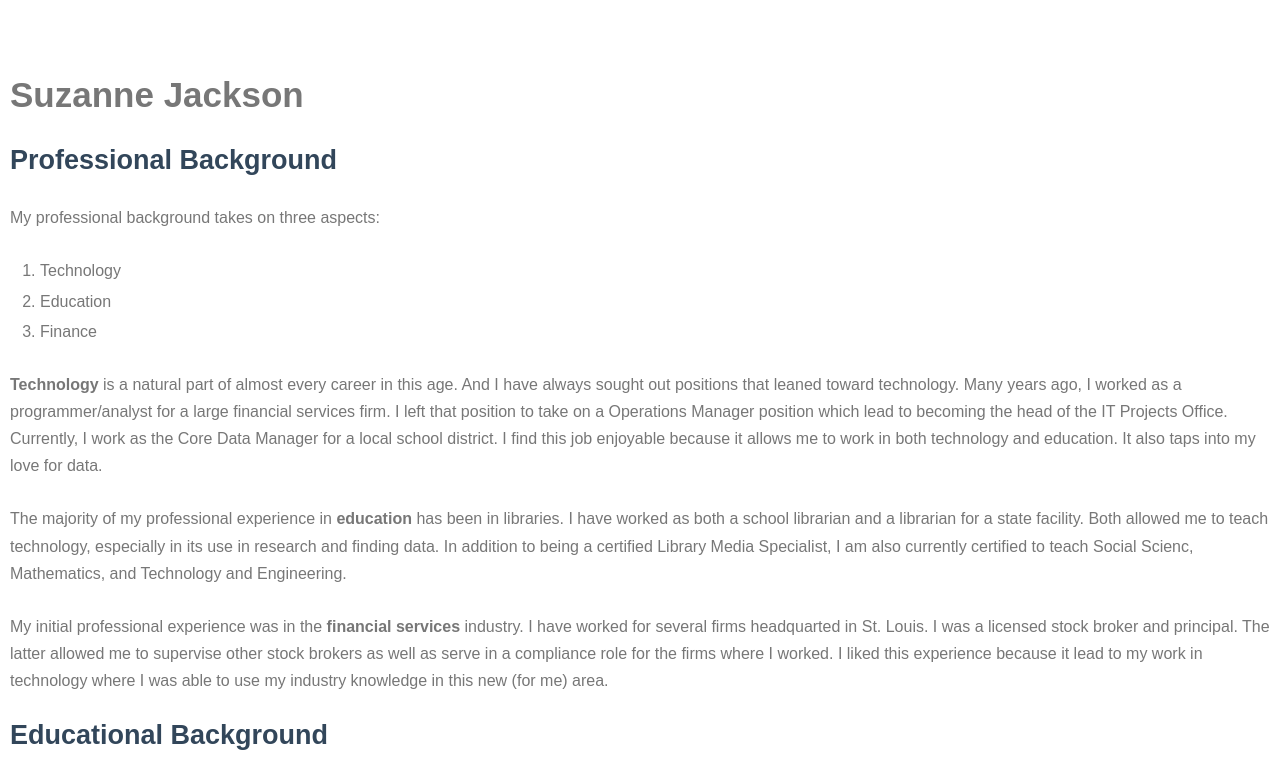
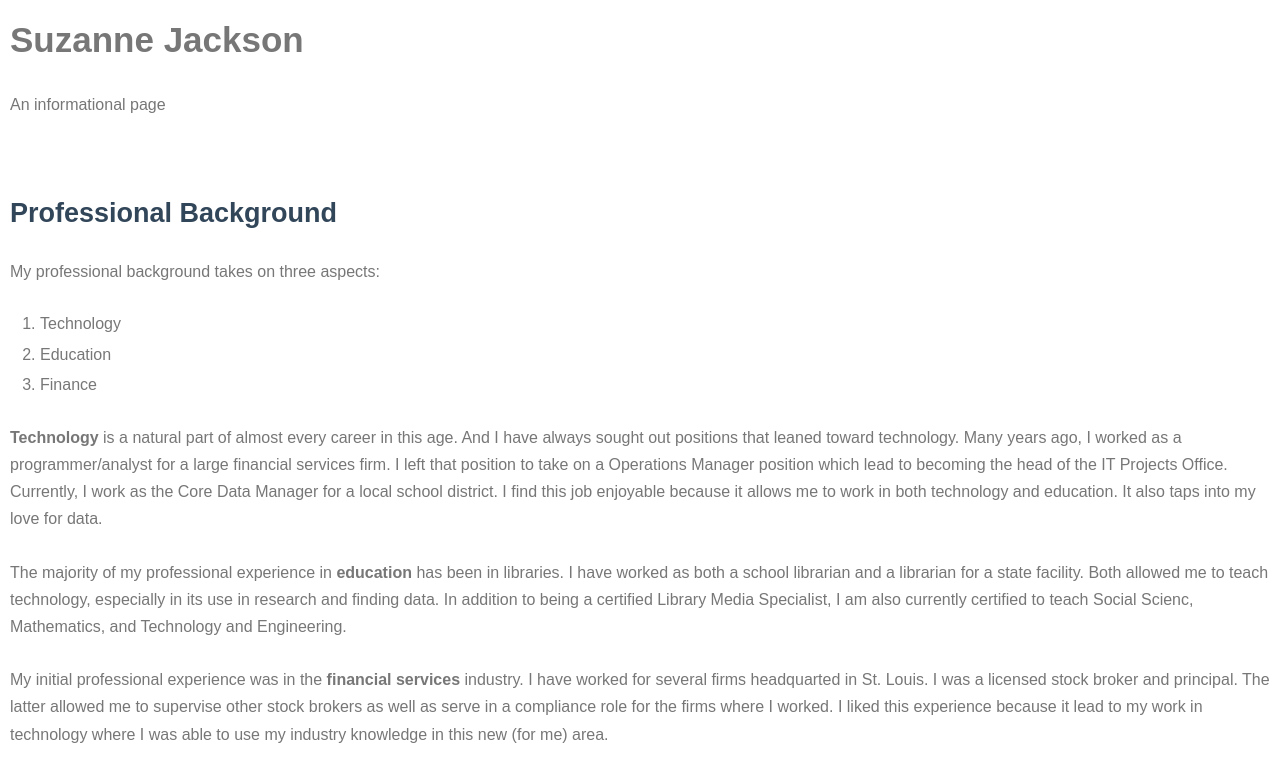
Before and after one commit to suzyjax5/html-me-something, a plain HTML site: page index.html in a window 1280 px wide. Shown: the top 763 px of the page. Drawn offline with Linux system fonts and the light colour scheme.

Commit message:
Update index.html

```diff
--- a/index.html
+++ b/index.html
@@ -3,15 +3,20 @@
 <head>
 	<title>Suzanne Jackson</title>
 
-    	<link rel="stylesheet" href="normalize.css">
-    	<link rel="stylesheet" href="styles.css">
+    <link rel="stylesheet" href="normalize.css">
+    <link rel="stylesheet" href="styles.css">
+
 
 </head>
 
 <body>
+<header>
+<h1 id="myName">Suzanne Jackson</h1>
+<p>An informational page</p>
+</header>
 
 <main>
-<h1>Suzanne Jackson</h1>
+
 <article>
 <h2>Professional Background</h2>
 <p>
@@ -58,9 +63,17 @@ I enjoy cooking. I don't think there is a kitchen gadget that I do not own.  I l
 I also enjoy politics.  I am very involved in local and state politics.  I currently serve as an elected official for my area.  Related to that, I have a strong interest in political applications of Geographic Information Systems (GIS).  I dabble in this  through a business named BallotMapping.
 </p>
 
+
+
 </article>
 
+<br>
+<br>
 </main>
+
+<footer>
+Page created by Suzanne Jackson for LC101
+</footer>
 
 </body>
 
```
